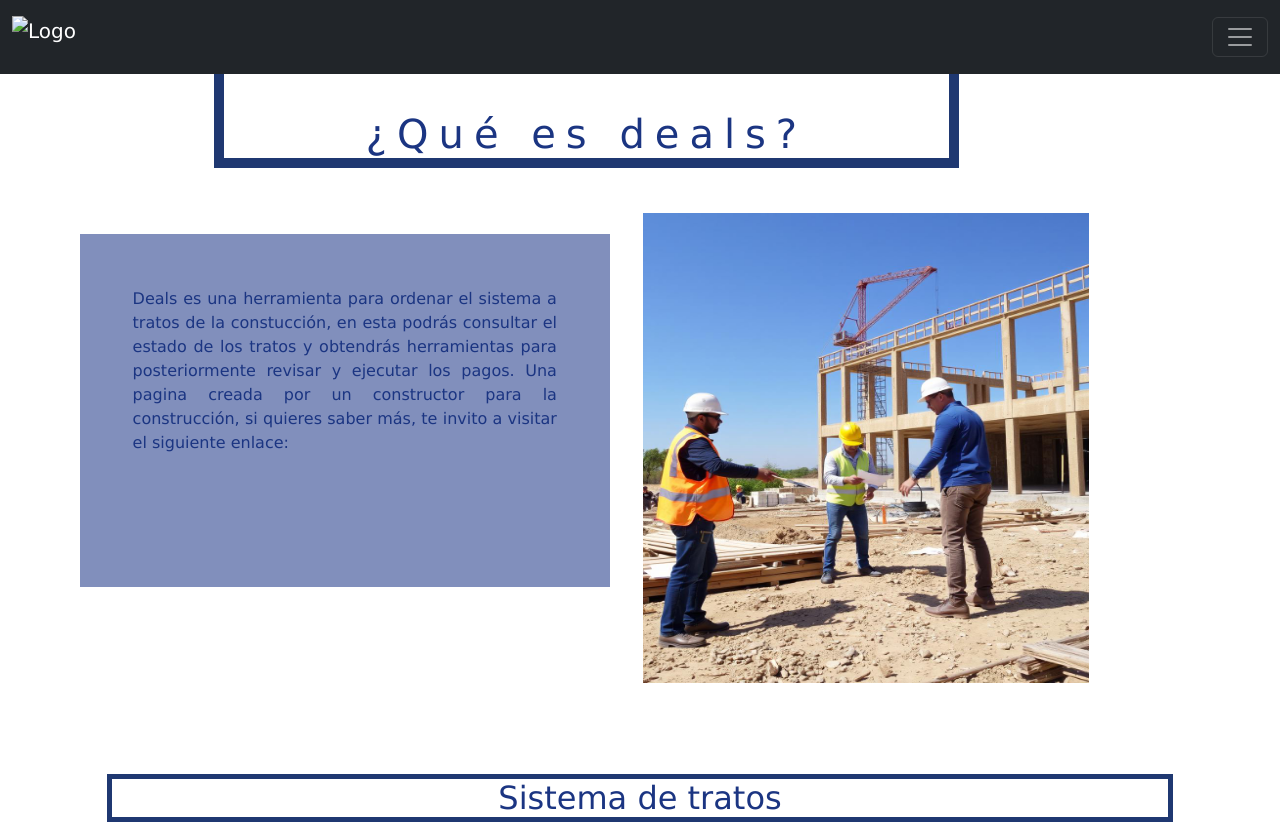
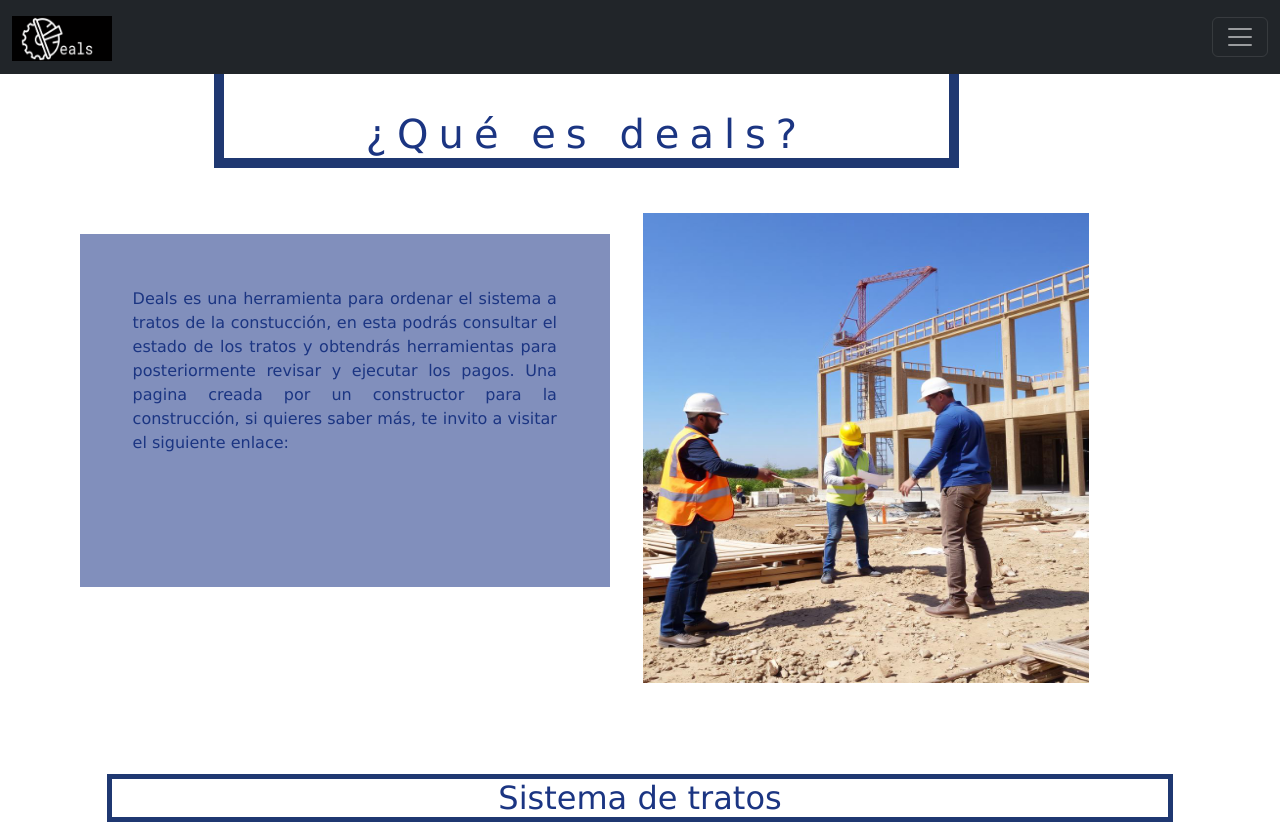
Before and after one commit to javi-pg/Desarrollo-web, a plain HTML site: page index.html in a window 1280 px wide. Shown: the top 825 px of the page. Drawn offline with nearby package versions, Linux system fonts and the light colour scheme; files that its build step writes are made by us from their sources; files whose address does not match are found by name.

Commit message:
arreglando rutas

```diff
--- a/index.html
+++ b/index.html
@@ -18,7 +18,7 @@
     <header>
         <nav class="navbar navbar-dark bg-dark fixed-top">
             <div class="container-fluid">
-              <a class="navbar-brand" href="index.html"><img src="../SitioWeb/images/logo.png" alt="Logo" width="100" height="45" class="d-inline-block align-text-top">
+              <a class="navbar-brand" href="index.html"><img src="images/logo.png" alt="Logo" width="100" height="45" class="d-inline-block align-text-top">
               </a>
               <button class="navbar-toggler" type="button" data-bs-toggle="offcanvas" data-bs-target="#offcanvasDarkNavbar" aria-controls="offcanvasDarkNavbar" aria-label="Toggle navigation">
                 <span class="navbar-toggler-icon"></span>
```
